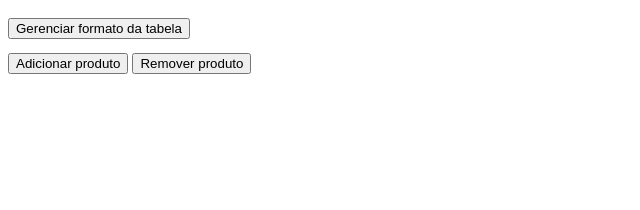
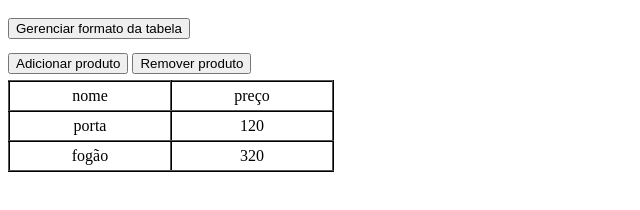
Before and after one commit to pedroluizdn/controlador-de-estoque, a plain HTML site: page HTML.html in a window 1280 px wide. Shown: the whole page, without its empty margins (0-640 px from the left). Drawn offline with Linux system fonts and the light colour scheme.

Commit message:
A função generateTable foi ajustada para esvaziar a tabela antes de criar a nova.

```diff
--- a/HTML.html
+++ b/HTML.html
@@ -16,6 +16,7 @@
         <table>
 	        <thead id="cabecalho_da_tabela">
 		        <tr>
+				    <td>Teste</td>
 			        <!-- Este pedaço do html reserva o
 					local para as "TH"s que serão criadas -->
 			    </tr>
--- a/js/main_script.js
+++ b/js/main_script.js
@@ -13,10 +13,10 @@ window.onload = function(){
 	}
 
 	if(!table_columns){
-	    var table_columns = [];
+	    var table_columns = ["nome", "preço"];
 	}
 	if(!table_products){
-	    var table_products = [];
+	    var table_products = [["porta", 120], ["fogão", 320]];
 	}
 
 	// Essa função cria a tabela com os dados que o programa já
@@ -24,11 +24,16 @@ window.onload = function(){
 	function generateTable(){
 
 		// Recupera o elemento em que as "THs" serão embutidas.
+		// Em seguida, esvazia esse elemento, para criar uma nova tabela
+		// se ela já existe.
 		var tr_head = document.getElementById("cabecalho_da_tabela")
+		tr_head.innerHTML = "";
 
 		// Recupera o elemento "tbody" para inserir os elementos
-		// "tr"s que serão criados.
+		// "tr"s que serão criados.Em seguida, esvazia esse
+		// elemento, para criar uma nova tabela se ela já existe.
 		var table_body = document.getElementById("corpo_da_tabela");
+		table_body.innerHTML = "";
 
 		// O "_head" no fim, significa que essas variáveis
 		// dizem à respeito do cabeçalho da tabela.
```
